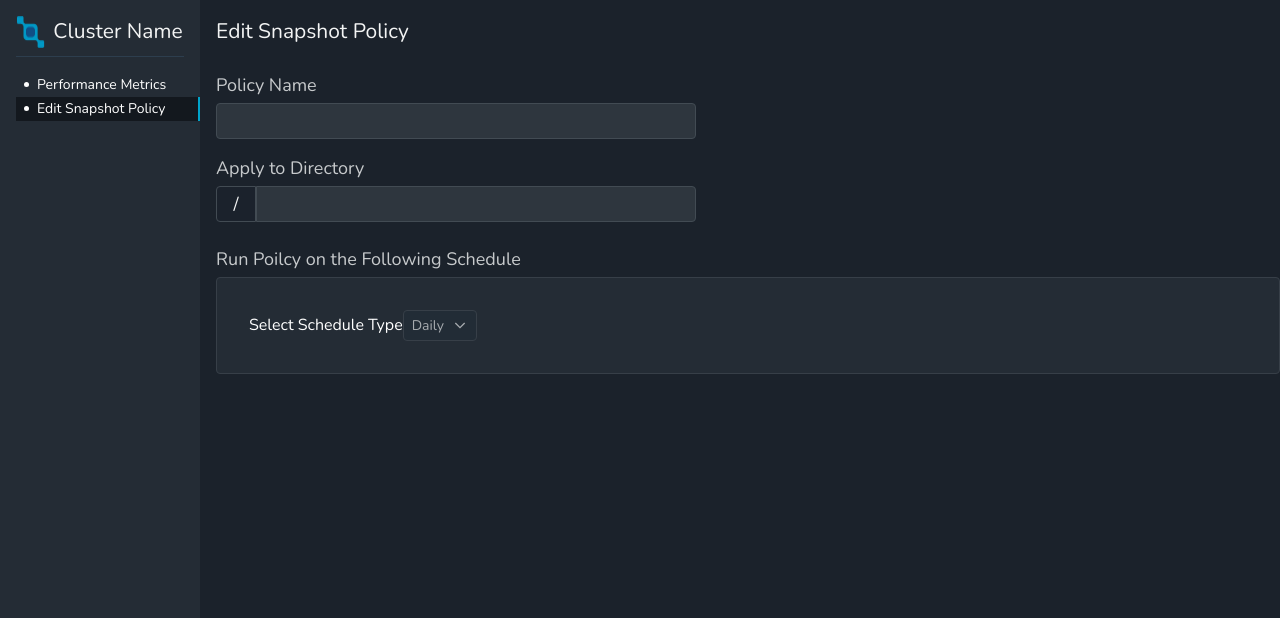
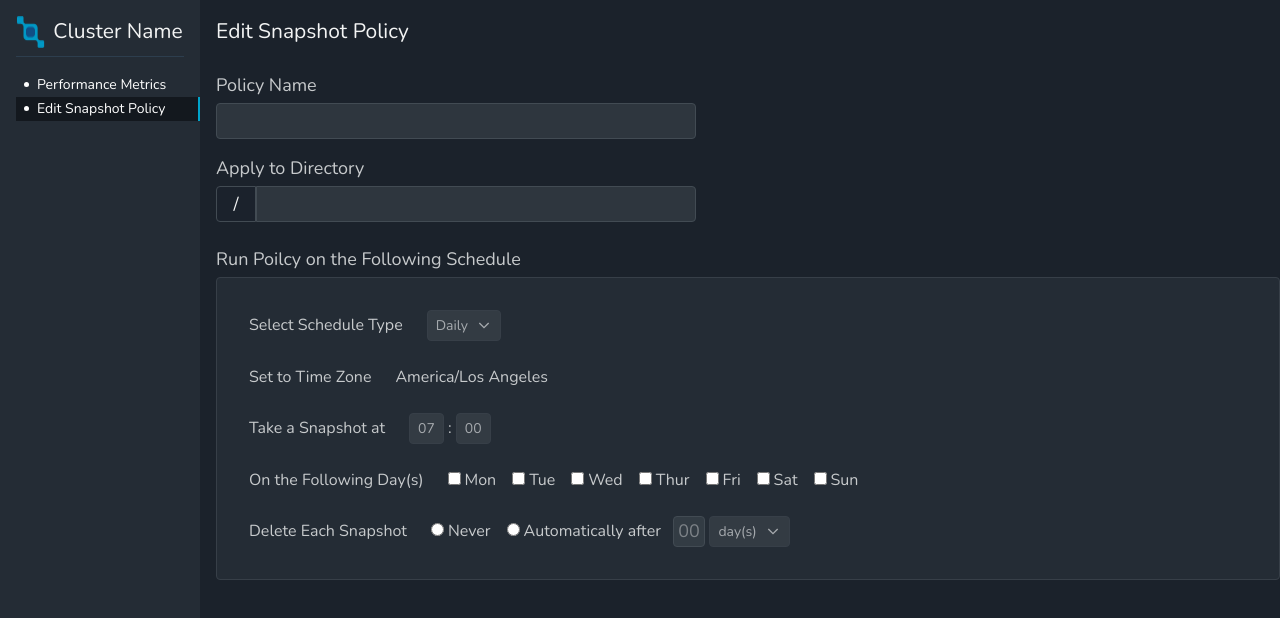
Before and after one commit to KhurramShahrukh/BrainyBox-Tech-assignment, a React (Vite) app: page / in a window 1280 px wide. Both pictures are taken after a click on the item "Edit Snapshot Policy". Shown: the top 618 px of the page. Built offline with nearby package versions, Linux system fonts and the light colour scheme.

Commit message:
Updated snapshot form

```diff
--- a/src/components/common/Dropdown.tsx
+++ b/src/components/common/Dropdown.tsx
@@ -1,7 +1,8 @@
 import { useState, useRef, useEffect } from 'react';
 import { IDropdownProps } from '../../interfaces/common/DropdownInterfaces';
+import { DATE } from '../../utils/constants';
 
-const Dropdown: React.FC<IDropdownProps> = ({ options, defaultValue, onChange }) => {
+const Dropdown: React.FC<IDropdownProps> = ({ options, defaultValue, onChange, type = "" }) => {
     const [isOpen, setIsOpen] = useState(false);
     const [selected, setSelected] = useState<string>(defaultValue || options[0]?.value);
     const dropdownRef = useRef<HTMLDivElement>(null);
@@ -27,9 +28,10 @@ const Dropdown: React.FC<IDropdownProps> = ({ options, defaultValue, onChange })
             <button
                 type="button" // prevent default form submit behavior by setting typ button
                 onClick={() => setIsOpen((prev) => !prev)}
-                className="flex items-center justify-between px-2 py-1 border rounded cursor-pointer text-csm text-textColor4 bg-bgColor4 border-borderColor2"
+                className="flex items-center justify-between px-2 py-1 border rounded cursor-pointer text-csm text-textColor4 bg-bgInput1 border-borderColor2"
             >
                 {selected}
+                {type !== DATE &&
                     <svg
                         className={`w-4 h-4 ml-2 transition-transform ${isOpen ? 'rotate-180' : ''}`}
                         fill="none"
@@ -39,15 +41,16 @@ const Dropdown: React.FC<IDropdownProps> = ({ options, defaultValue, onChange })
                     >
                         <path d="M19 9l-7 7-7-7" />
                     </svg>
+                }
             </button>
 
             {isOpen && (
-                <ul className="absolute z-10 w-full mt-1 bg-white border rounded shadow border-borderColor2">
+                <ul className="absolute z-10 w-full mt-1 text-center border rounded shadow border-borderColor2">
                     {options.map(({ value }, index) => (
                         <li
                             key={index}
                             onClick={() => handleOptionClick(value)}
-                            className="px-3 py-2 cursor-pointer text-csm text-textColor4 bg-bgColor4 hover:bg-bgInput2"
+                            className="py-2 cursor-pointer text-csm text-textColor4 bg-bgColor1 hover:bg-bgInput2"
                         >
                             {value}
                         </li>
--- a/src/components/snapshot-policy/PolicyScheduleForm.tsx
+++ b/src/components/snapshot-policy/PolicyScheduleForm.tsx
@@ -1,21 +1,110 @@
 import Dropdown from "../common/Dropdown"
-import { IPolicyTimeDropdown } from "../../interfaces/components/SnapshotPolicyInterfaces"
+import { IPolicyTimeDropdown, IPolicyTimeHoursDropdown, IPolicyTimeMinutesDropdown } from "../../interfaces/components/SnapshotPolicyInterfaces"
+import { DATE } from "../../utils/constants"
+import { Fragment, useState } from "react"
 
 const snapshotPolicyDropdownData: IPolicyTimeDropdown[] = [
     { value: "Daily" },
     { value: "Monthly" },
 ]
 
+const hoursDropdownData: IPolicyTimeHoursDropdown[] = [
+    { value: "07" },
+    { value: "08" },
+]
+
+const minutesDropdownData: IPolicyTimeMinutesDropdown[] = [
+    { value: "00" },
+    { value: "30" },
+]
+
+const durationDropdownData: IPolicyTimeMinutesDropdown[] = [
+    { value: "day(s)" },
+    { value: "month(s)" },
+]
+
+const checkBoxDays: string[] = [
+    "Mon", "Tue", "Wed", "Thur", "Fri", "Sat", "Sun"
+]
+
+const radioOptions: string[] = [
+    "Never", "Automatically after",
+]
+
 const PolicyScheduleForm = () => {
+    const [value, setValue] = useState<number | undefined>();
+
+    const handleChange = (e: React.ChangeEvent<HTMLInputElement>) => {
+        const input = e.target.value;
+        // Only allow digits, up to 2 characters
+        if (/^\d{0,2}$/.test(input)) {
+            // Prevent empty string from being converted to 0
+            setValue(input === "" ? undefined : Number(input));
+        }
+    };
+
+
     return (
         <>
             <div className="text-textColor2 text-cmd">
                 Run Poilcy on the Following Schedule
             </div>
             <div className="bg-bgColor1 border border-borderColor2 w-[100%] p-8 rounded mt-1">
-                <form>
-                    <label>Select Schedule Type</label>
+                <form className="text-textColor2">
+                    <label className="mr-6">Select Schedule Type</label>
                     <Dropdown options={snapshotPolicyDropdownData} />
+                    <br />
+                    <br />
+                    <label className="mr-6 ">Set to Time Zone</label>
+                    <div className="inline-block">America/Los Angeles</div>
+                    <br />
+                    <br />
+                    <label className="mr-6">Take a Snapshot at</label>
+                    <div className="inline-block">
+                        <Dropdown type={DATE} options={hoursDropdownData} /> : <Dropdown type={DATE} options={minutesDropdownData} />
+                    </div>
+                    <br />
+                    <br />
+                    <label className="mr-6">On the Following Day(s)</label>
+                    <div className="inline-block">
+                        {checkBoxDays.map((item: string, index) => {
+                            return <Fragment key={index}>
+                                <input type="checkbox" className="cursor-pointer" />
+                                <div className={`inline-block ml-1 ${(index + 1) !== checkBoxDays.length && `mr-4`}`}>{item}</div>
+                            </Fragment>
+                        })}
+                    </div>
+                    <br />
+                    <br />
+                    <label className="mr-6">Delete Each Snapshot</label>
+                    <div className="inline-block">
+                        {radioOptions.map((item: string, index) => {
+                            return <Fragment key={index}>
+                                <input type="radio" className="cursor-pointer" />
+                                <div className={`inline-block ml-1  ${(index + 1) !== radioOptions.length && `mr-4`}`}>{item}</div>
+                                {(index + 1) === radioOptions.length && <>
+                                    &nbsp;
+                                    &nbsp;
+                                    <input
+                                        type="text"
+                                        inputMode="numeric" // opens digits only keyboard on mobile
+                                        value={value ?? ""}
+                                        onChange={handleChange}
+                                        onPaste={(e) => {
+                                            const pasted = e.clipboardData.getData("Text");
+                                            if (!/^\d{1,2}$/.test(pasted)) { // only digits can be pasted
+                                                e.preventDefault();
+                                            }
+                                        }}
+                                        placeholder="00"
+                                        className="input-no-spin p-1 align-bottom border rounded bg-bgInput1 border-borderInput1 text-cmd leading-clh text-textColorInput1 w-[2rem] h-[1.95rem]"
+                                    />
+                                    &nbsp;
+                                    <Dropdown options={durationDropdownData} />
+                                </>}
+                            </Fragment>
+                        })}
+                    </div>
                 </form>
             </div>
         </>
--- a/src/index.css
+++ b/src/index.css
@@ -33,3 +33,15 @@ body {
     font-size: 1rem;
     color: #ffffff;
 }
+
+.input-no-spin {
+    appearance: none;            /* Standard property */
+    -webkit-appearance: none;    /* Chrome, Safari, newer Edge */
+    -moz-appearance: textfield;  /* Firefox */
+  }
+
+  .input-no-spin::-webkit-inner-spin-button,
+  .input-no-spin::-webkit-outer-spin-button {
+    -webkit-appearance: none;
+    margin: 0;
+  }
--- a/src/interfaces/common/DropdownInterfaces.ts
+++ b/src/interfaces/common/DropdownInterfaces.ts
@@ -6,4 +6,5 @@ export interface IDropdownProps {
     options: IOption[];
     defaultValue?: string;
     onChange?: (value: string) => void;
+    type?: string;
 }
--- a/src/utils/constants.ts
+++ b/src/utils/constants.ts
@@ -4,6 +4,8 @@ export const PERFORMANCE: string = "performance"
 export const SNAPSHOT: string = "snapshot"
 export const IOPS_GRAPH = "IOPS_GRAPH"
 export const THROUGHPUT_GRAPH = "THROUGHPUT_GRAPH"
+export const DATE = "date"
+
 export const iopsData: IDataPoint[] = [
     { date: 'Dec 01', Read: 600, Write: 240 },
     { date: 'Dec 02', Read: 300, Write: 139 },
```
Also changed, not shown: src/interfaces/components/SnapshotPolicyInterfaces.ts (+8 -0 lines). Lines whose indentation alone changed are shown as unchanged.
